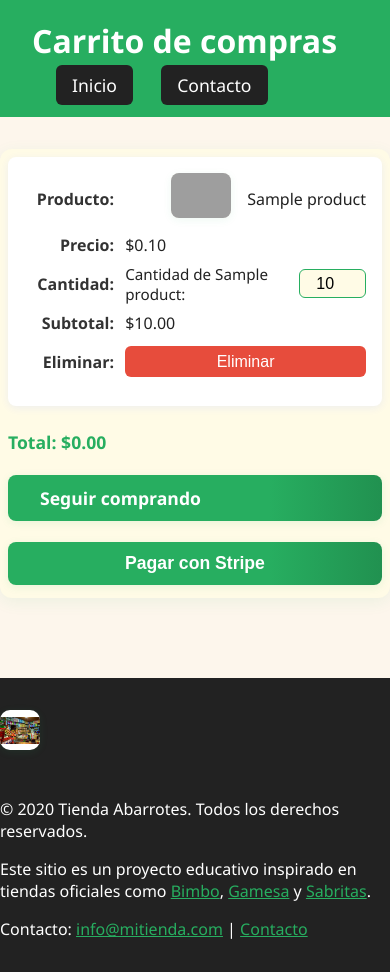
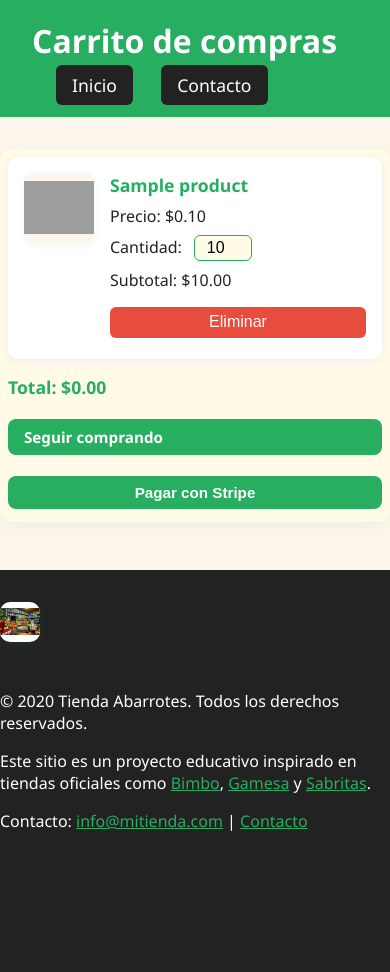
Before and after one commit to exael2000/TiendaAbarrotesFlaskStripe, a Flask app: template mi_tienda/templates/cart.html in a window 390 px wide. After the commit the page ends 831 px from the top, so only its background shows below. Run offline with Flask 3, Linux system fonts and the light colour scheme; the template is opened without the code that fills it: most values are stand-ins (such as "Sample title", 1, 10 or a date in 2020); grey boxes are pictures that could not be loaded.

Commit message:
arreglo de la funcion de modo cel y escritorio de cart.html

```diff
--- a/mi_tienda/static/css/styles_cart.css
+++ b/mi_tienda/static/css/styles_cart.css
@@ -1,47 +1,28 @@
-/* Layout base para footer fijo */
+/* Paleta principal */
+:root {
+  --verde: #27ae60;
+  --verde-oscuro: #145a32;
+  --crema: #fdf6ec;
+  --crema-claro: #fffbe6;
+  --rojo: #e74c3c;
+  --rojo-oscuro: #c0392b;
+  --gris: #222;
+  --blanco: #fff;
+}
+
+/* Banner y fondo base */
 html, body {
   height: 100%;
   margin: 0;
   padding: 0;
   font-family: 'Segoe UI', Arial, sans-serif;
-  background: #fdf6ec; /* crema claro */
-  color: #222;
-}
-
-body {
-  display: flex;
-  flex-direction: column;
-  min-height: 100vh;
-}
-
-main {
-  flex: 1;
-  max-width: 1200px;
-  margin: 2rem auto;
-  padding: 0 1rem 2rem 1rem;
-  background: #fffbe6; /* crema más claro */
-  border-radius: 12px;
-  box-shadow: 0 4px 16px rgba(39, 174, 96, 0.08);
-}
-
-/* El contenedor de la tabla ocupa todo el alto disponible */
-.cart-table {
-  flex: 1 1 auto;
-  display: table;
-  width: 100%;
-  border-collapse: collapse;
-  background: #fffbe6;
-  border-radius: 12px;
-  box-shadow: 0 4px 16px rgba(39, 174, 96, 0.08);
-  overflow: hidden;
-  table-layout: auto;
-  word-break: break-word;
-  min-height: 300px; /* puedes ajustar este valor */
+  background: var(--crema);
+  color: var(--gris);
 }
 
 header {
-  background: #27ae60;
-  color: #fff;
+  background: var(--verde);
+  color: var(--blanco);
   padding: 1.2rem 2rem;
   display: flex;
   align-items: center;
@@ -55,34 +36,39 @@ header h1 {
 }
 
 nav a {
-  color: #fff;
+  color: var(--blanco);
   text-decoration: none;
   margin-left: 1.5rem;
   font-size: 1.1rem;
-  background: #222;
+  background: var(--gris);
   padding: 0.5rem 1rem;
   border-radius: 6px;
   transition: background 0.2s;
 }
 
 nav a:hover {
-  background: #145a32;
+  background: var(--verde-oscuro);
 }
 
 main {
   max-width: 1200px;
   margin: 2rem auto;
   padding: 0 1rem 2rem 1rem;
-  flex: 1;
+  background: var(--crema-claro);
+  border-radius: 12px;
+  box-shadow: 0 4px 16px rgba(39, 174, 96, 0.08);
 }
 
+/* Tabla de carrito */
 .cart-table {
   width: 100%;
   border-collapse: collapse;
-  background: #fffbe6;
+  background: var(--crema-claro);
   border-radius: 12px;
   box-shadow: 0 4px 16px rgba(39, 174, 96, 0.08);
   overflow: hidden;
+  table-layout: auto;
+  word-break: break-word;
 }
 
 .cart-table th, .cart-table td {
@@ -117,7 +103,7 @@ main {
   object-fit: contain;
   border-radius: 8px;
   margin-right: 0.5rem;
-  background: #fdf6ec;
+  background: var(--crema);
   box-shadow: 0 2px 8px rgba(39,174,96,0.08);
 }
 
@@ -159,15 +145,15 @@ input[type="number"], .cart-qty {
   margin-top: 1rem;
 }
 
-.btn, .checkout-btn {
-  background: linear-gradient(90deg, #27ae60 70%, #219150 100%);
-  color: #fff;
+/* Botones básicos */
+.btn, .checkout-btn, .remove-btn {
+  background: var(--verde);
+  color: var(--blanco);
   border: none;
   padding: 0.7rem 2rem;
   border-radius: 8px;
   font-size: 1.1rem;
   font-weight: 600;
-  box-shadow: 0 2px 8px rgba(39,174,96,0.10);
   cursor: pointer;
   transition: background 0.2s, transform 0.2s;
   margin-left: 0.5rem;
@@ -265,8 +235,38 @@ input[type="number"], .cart-qty {
     display: block;
   }
   .cart-table {
+    font-size: 0.95rem;
     min-width: 0;
     overflow-x: auto;
+    background: var(--crema-claro);
+  }
+  .cart-table th, .cart-table td {
+    padding: 0.5rem;
+    font-size: 0.9rem;
+    min-width: 80px;
+    max-width: 160px;
+    word-break: break-word;
+  }
+  .cart-img {
+    width: 40px;
+    height: 40px;
+    margin-right: 0.3rem;
+    background: var(--crema);
+  }
+  .remove-btn, .btn, .checkout-btn {
+    font-size: 0.95rem;
+    padding: 0.5rem 1rem;
+  }
+  input[type="number"], .cart-qty {
+    width: 40px;
+    font-size: 0.9rem;
+    padding: 0.2rem;
+    background: var(--crema-claro);
+  }
+  .cart-table {
+    min-width: 0;
+    overflow-x: auto;
+    background: var(--crema-claro);
   }
   .cart-img {
     width: 100%;
@@ -274,15 +274,18 @@ input[type="number"], .cart-qty {
     height: auto;
     margin: 0 auto 0.5rem auto;
     display: block;
+    background: var(--crema);
   }
   .cart-total {
     text-align: left;
     font-size: 1.1rem;
     margin-top: 1rem;
+    color: var(--verde);
   }
   main {
     max-width: 100vw;
     padding: 0.5rem;
+    background: var(--crema-claro);
   }
   .footer-content {
     flex-direction: column;
@@ -294,6 +297,77 @@ input[type="number"], .cart-qty {
     height: 60px;
     margin-bottom: 1rem;
     margin-right: 0;
+    background: var(--blanco);
+  }
+  /* Tarjetas para móvil */
+  .cart-table {
+    display: none !important;
+  }
+  .cart-list {
+    display: flex;
+    flex-direction: column;
+    gap: 1.2rem;
+    width: 100%;
+  }
+  .cart-item {
+    display: flex;
+    background: var(--blanco);
+    border-radius: 10px;
+    box-shadow: 0 2px 8px #eee;
+    padding: 1rem;
+    margin-bottom: 0.5rem;
+    align-items: flex-start;
+    gap: 1rem;
+  }
+  .cart-item-img img {
+    width: 70px;
+    height: 70px;
+    object-fit: contain;
+    border-radius: 8px;
+    background: var(--crema);
+    box-shadow: 0 2px 8px rgba(39,174,96,0.08);
+  }
+  .cart-item-info {
+    flex: 1;
+    display: flex;
+    flex-direction: column;
+    gap: 0.5rem;
+  }
+  .cart-item-title {
+    font-weight: bold;
+    font-size: 1.1rem;
+    color: var(--verde);
+  }
+  .cart-item-price,
+  .cart-item-qty,
+  .cart-item-subtotal {
+    font-size: 1rem;
+    color: var(--gris);
+  }
+  .cart-item-qty input[type="number"] {
+    width: 50px;
+    padding: 0.2rem;
+    font-size: 1rem;
+    border-radius: 6px;
+    border: 1px solid var(--verde);
+    background: var(--crema-claro);
+    margin-left: 0.5rem;
+  }
+  .remove-btn {
+    background: var(--rojo);
+    color: var(--blanco);
+    border: none;
+    padding: 0.4rem 1rem;
+    border-radius: 6px;
+    cursor: pointer;
+    font-size: 1rem;
+    font-weight: 500;
+    transition: background 0.2s;
+    margin-top: 0.5rem;
+    align-self: flex-start;
+  }
+  .remove-btn:hover {
+    background: var(--rojo-oscuro);
   }
 }
 
@@ -305,115 +379,16 @@ input[type="number"], .cart-qty {
   .cart-img {
     width: 40px;
     height: 40px;
+    background: var(--crema);
   }
   .footer-logo {
     width: 40px;
     height: 40px;
+    background: var(--blanco);
   }
 }
 
-@media (max-width: 700px) {
-  .cart-table,
-  .cart-table thead,
-  .cart-table tbody,
-  .cart-table tr {
-    display: block;
-    width: 100%;
-  }
-  .cart-table tr {
-    display: grid;
-    grid-template-columns: 1fr 1fr;
-    gap: 0.5rem;
-    margin-bottom: 1.2rem;
-    border-bottom: 1px solid #eee;
-    padding-bottom: 0.7rem;
-  }
-  .cart-table th,
-  .cart-table td {
-    display: flex;
-    align-items: center;
-    padding: 0.3rem 0.2rem;
-    font-size: 1rem;
-    border: none;
-    width: 100%;
-    box-sizing: border-box;
-  }
-  .cart-table th {
-    font-weight: bold;
-    background: #f8f8f8;
-    color: #333;
-    justify-content: flex-end;
-    text-align: right;
-  }
-  .cart-table td {
-    justify-content: flex-start;
-    text-align: left;
-  }
-  .cart-table thead {
-    display: none;
-  }
-  .cart-table td::before {
-    content: attr(data-label);
-    font-weight: bold;
-    color: #555;
-    margin-right: 0.5em;
-    min-width: 90px;
-    display: inline-block;
-  }
+/* Oculta ambos por defecto, JS los muestra */
+#cart-table, #cart-list {
+  display: none;
 }
-
-@media (max-width: 700px) {
-  .cart-list {
-    display: flex;
-    flex-direction: column;
-    gap: 1.2rem;
-    width: 100%;
-  }
-  .cart-item {
-    background: #fff;
-    border-radius: 8px;
-    box-shadow: 0 2px 8px #eee;
-    padding: 1rem;
-    margin-bottom: 0.5rem;
-  }
-  .cart-row {
-    display: flex;
-    flex-direction: row;
-    align-items: center;
-    gap: 0.7rem;
-    margin-bottom: 0.5rem;
-    width: 100%;
-  }
-  .cart-label {
-    font-weight: bold;
-    min-width: 90px;
-    color: #333;
-    text-align: right;
-    flex-shrink: 0;
-  }
-  .cart-value {
-    flex: 1;
-    text-align: left;
-    word-break: break-word;
-    display: flex;
-    align-items: center;
-    gap: 0.5rem;
-  }
-  .cart-img {
-    width: 60px;
-    height: auto;
-    margin-right: 0.5rem;
-    vertical-align: middle;
-  }
-  input.cart-qty {
-    max-width: 70px;
-  }
-  label[for^="qty-"] {
-    font-size: 0.95em;
-    margin-right: 0.5em;
-    min-width: 0;
-  }
-  .cart-total, .cart-actions {
-    text-align: left;
-  }
-}
--- a/mi_tienda/templates/cart.html
+++ b/mi_tienda/templates/cart.html
@@ -15,63 +15,174 @@
     </nav>
   </header>
   <main>
-  {% if items %}
-    <form id="cart-form" action="{{ url_for('route_update_cart') }}" method="POST">
-      <div class="cart-list">
+    {% if items %}
+      <!-- Tabla para escritorio -->
+      <form action="{{ url_for('route_update_cart') }}" method="POST" id="cart-form">
+        <table class="cart-table" id="cart-table">
+          <thead>
+            <tr>
+              <th>Producto</th>
+              <th>Precio</th>
+              <th>Cantidad</th>
+              <th>Subtotal</th>
+              <th>Eliminar</th>
+            </tr>
+          </thead>
+          <tbody>
+            {% for item in items %}
+            <tr id="row-{{ item.product.id }}">
+              <td>
+                {% if item.product.supplier and item.product.image %}
+                  <img src="{{ url_for('static', filename='img/' ~ item.product.supplier ~ '/' ~ item.product.image) }}" alt="{{ item.product.name }}" class="cart-img">
+                {% else %}
+                  <img src="{{ url_for('static', filename='img/no_image.jpg') }}" alt="Sin imagen" class="cart-img">
+                {% endif %}
+                <div>{{ item.product.name }}</div>
+              </td>
+              <td>${{ "%.2f"|format(item.product.price_cents / 100) }}</td>
+              <td>
+                <label for="qty-{{ item.product.id }}" class="sr-only">Cantidad de {{ item.product.name }}</label>
+                <input type="number"
+                       id="qty-{{ item.product.id }}"
+                       name="quantity[{{ item.product.id }}]"
+                       value="{{ item.quantity }}"
+                       min="1"
+                       max="{{ item.product.stock }}"
+                       class="cart-qty">
+                <button type="submit"
+                        name="update"
+                        value="{{ item.product.id }}"
+                        class="update-btn">Actualizar</button>
+              </td>
+              <td id="subtotal-{{ item.product.id }}">${{ "%.2f"|format(item.subtotal / 100) }}</td>
+              <td>
+                <button type="submit"
+                        name="remove"
+                        value="{{ item.product.id }}"
+                        class="remove-btn">Eliminar</button>
+              </td>
+            </tr>
+            {% endfor %}
+          </tbody>
+        </table>
+      </form>
+
+      <!-- Tarjetas para móvil -->
+      <div class="cart-list" id="cart-list">
         {% for item in items %}
-        <div class="cart-item">
-          <div class="cart-row">
-            <span class="cart-label">Producto:</span>
-            <span class="cart-value">
-              {% if item.product.supplier and item.product.image %}
-                <img src="{{ url_for('static', filename='img/' ~ item.product.supplier ~ '/' ~ item.product.image) }}" alt="{{ item.product.name }}" class="cart-img" width="60">
-              {% else %}
-                <img src="{{ url_for('static', filename='img/no_image.jpg') }}" alt="Sin imagen" class="cart-img" width="60">
-              {% endif %}
-              {{ item.product.name }}
-            </span>
+        <div class="cart-item" id="row-mobile-{{ item.product.id }}">
+          <div class="cart-item-img">
+            {% if item.product.supplier and item.product.image %}
+              <img src="{{ url_for('static', filename='img/' ~ item.product.supplier ~ '/' ~ item.product.image) }}" alt="{{ item.product.name }}">
+            {% else %}
+              <img src="{{ url_for('static', filename='img/no_image.jpg') }}" alt="Sin imagen">
+            {% endif %}
           </div>
-          <div class="cart-row">
-            <span class="cart-label">Precio:</span>
-            <span class="cart-value">${{ "%.2f"|format(item.product.price_cents / 100) }}</span>
-          </div>
-          <div class="cart-row">
-            <span class="cart-label">Cantidad:</span>
-            <span class="cart-value">
-              <label for="qty-{{ item.product.id }}">Cantidad de {{ item.product.name }}:</label>
-              <input type="number" id="qty-{{ item.product.id }}" name="quantity[{{ item.product.id }}]" value="{{ item.quantity }}" min="1" max="{{ item.product.stock }}" class="cart-qty" data-product-id="{{ item.product.id }}">
-            </span>
-          </div>
-          <div class="cart-row">
-            <span class="cart-label">Subtotal:</span>
-            <span class="cart-value" id="subtotal-{{ item.product.id }}">${{ "%.2f"|format(item.subtotal / 100) }}</span>
-          </div>
-          <div class="cart-row">
-            <span class="cart-label">Eliminar:</span>
-            <span class="cart-value">
-              <button type="button" class="remove-btn" data-product-id="{{ item.product.id }}" title="Eliminar producto">Eliminar</button>
-            </span>
+          <div class="cart-item-info">
+            <div class="cart-item-title">{{ item.product.name }}</div>
+            <div class="cart-item-price">Precio: ${{ "%.2f"|format(item.product.price_cents / 100) }}</div>
+            <div class="cart-item-qty">
+              <label for="qty-mobile-{{ item.product.id }}">Cantidad:</label>
+              <input type="number"
+                     id="qty-mobile-{{ item.product.id }}"
+                     value="{{ item.quantity }}"
+                     min="1"
+                     max="{{ item.product.stock }}"
+                     class="cart-qty"
+                     data-product-id="{{ item.product.id }}">
+            </div>
+            <div class="cart-item-subtotal" id="subtotal-mobile-{{ item.product.id }}">Subtotal: ${{ "%.2f"|format(item.subtotal / 100) }}</div>
+            <button type="button"
+                    class="remove-btn"
+                    data-product-id="{{ item.product.id }}">Eliminar</button>
           </div>
         </div>
         {% endfor %}
       </div>
+
       <div class="cart-total">
-        <strong>Total: ${{ "%.2f"|format(total / 100) }}</strong>
+        <strong id="cart-total-value">Total: ${{ "%.2f"|format(total / 100) }}</strong>
       </div>
       <div class="cart-actions">
         <a href="{{ url_for('index') }}" class="btn">Seguir comprando</a>
+        <form action="{{ url_for('create_checkout_session') }}" method="POST" style="display:inline;">
+          <button type="submit" class="btn checkout-btn">Pagar con Stripe</button>
+        </form>
       </div>
-    </form>
-    <form action="{{ url_for('create_checkout_session') }}" method="POST" style="text-align:right; margin-top:1rem;">
-      <button type="submit" class="btn checkout-btn">Pagar con Stripe</button>
-    </form>
-  {% else %}
-    <p class="empty-cart">Tu carrito está vacío.</p>
-    <a href="{{ url_for('index') }}" class="btn">Ver productos</a>
-  {% endif %}
-</main>
+    {% else %}
+      <p class="empty-cart">Tu carrito está vacío.</p>
+      <a href="{{ url_for('index') }}" class="btn">Ver productos</a>
+    {% endif %}
+  </main>
+  <footer class="main-footer">
+    <div class="footer-content">
+      <img src="{{ url_for('static', filename='img/banner.jpg') }}" alt="Tienda Abarrotes" class="footer-logo">
+      <div>
+        <p>&copy; {{ now.year }} Tienda Abarrotes. Todos los derechos reservados.</p>
+        <p>
+          Este sitio es un proyecto educativo inspirado en tiendas oficiales como
+          <a href="https://www.bimbo.com.mx/" target="_blank" rel="noopener">Bimbo</a>,
+          <a href="https://www.gamesa.com.mx/" target="_blank" rel="noopener">Gamesa</a> y
+          <a href="https://www.sabritas.com.mx/" target="_blank" rel="noopener">Sabritas</a>.
+        </p>
+        <p>
+          Contacto: <a href="mailto:info@mitienda.com">info@mitienda.com</a> |
+          <a href="{{ url_for('contacto') }}">Contacto</a>
+        </p>
+      </div>
+    </div>
+  </footer>
   <script>
-document.querySelectorAll('.cart-qty').forEach(function(input) {
+function toggleCartView() {
+  const table = document.getElementById('cart-table');
+  const list = document.getElementById('cart-list');
+  if (window.innerWidth <= 700) {
+    if (table) table.style.display = 'none';
+    if (list) list.style.display = 'block';
+  } else {
+    if (table) table.style.display = 'table';
+    if (list) list.style.display = 'none';
+  }
+}
+window.addEventListener('resize', toggleCartView);
+window.addEventListener('DOMContentLoaded', toggleCartView);
+
+function isMobile() {
+  return window.innerWidth <= 700;
+}
+
+// Eliminar en móvil
+document.querySelectorAll('#cart-list .remove-btn').forEach(function(btn) {
+  btn.addEventListener('click', function() {
+    const productId = this.dataset.productId;
+    fetch("{{ url_for('route_update_cart') }}", {
+      method: "POST",
+      headers: {
+        "Content-Type": "application/json",
+        "X-Requested-With": "XMLHttpRequest"
+      },
+      body: JSON.stringify({ product_id: productId, remove: true })
+    })
+    .then(response => response.json())
+    .then(data => {
+      if (data.success) {
+        document.getElementById(`row-mobile-${productId}`).remove();
+        document.getElementById('cart-total-value').textContent = `Total: $${data.total}`;
+        if (data.total == "0.00") {
+          document.getElementById('cart-list').style.display = "none";
+          document.querySelector('.cart-total').style.display = "none";
+          document.querySelector('.cart-actions').style.display = "none";
+          document.querySelector('.empty-cart').style.display = "block";
+        }
+      } else {
+        alert(data.message || "Error al eliminar el producto.");
+      }
+    });
+  });
+});
+
+// Actualizar cantidad en móvil
+document.querySelectorAll('#cart-list .cart-qty').forEach(function(input) {
   input.addEventListener('change', function() {
     const productId = this.dataset.productId;
     const quantity = this.value;
@@ -86,8 +197,8 @@ document.querySelectorAll('.cart-qty').forEach(function(input) {
     .then(response => response.json())
     .then(data => {
       if (data.success) {
-        document.querySelector(`#subtotal-${productId}`).textContent = `$${data.subtotal}`;
-        document.querySelector('.cart-total strong').textContent = `Total: $${data.total}`;
+        document.getElementById(`subtotal-mobile-${productId}`).textContent = `Subtotal: $${data.subtotal}`;
+        document.getElementById('cart-total-value').textContent = `Total: $${data.total}`;
       } else {
         alert(data.message || "Error al actualizar el carrito.");
       }
@@ -95,53 +206,32 @@ document.querySelectorAll('.cart-qty').forEach(function(input) {
   });
 });
 
-document.querySelectorAll('.remove-btn').forEach(function(btn) {
-  btn.addEventListener('click', function() {
-    const productId = this.dataset.productId;
-    fetch("{{ url_for('route_update_cart') }}", {
-      method: "POST",
-      headers: {
-        "Content-Type": "application/json",
-        "X-Requested-With": "XMLHttpRequest"
-      },
-      body: JSON.stringify({ product_id: productId, remove: true })
-    })
-    .then(response => response.json())
-    .then(data => {
-      if (data.success) {
-        document.getElementById(`row-${productId}`).remove();
-        document.querySelector('.cart-total strong').textContent = `Total: $${data.total}`;
-        // Si el carrito está vacío, muestra el mensaje
-        if (data.total == "0.00") {
-          document.querySelector('.cart-table').style.display = "none";
-          document.querySelector('.cart-total').style.display = "none";
-          document.querySelector('.cart-actions').style.display = "none";
-          document.querySelector('.empty-cart').style.display = "block";
+// Actualizar cantidad en escritorio (tabla)
+document.querySelectorAll('#cart-table .cart-qty').forEach(function(input) {
+  input.addEventListener('change', function() {
+    if (!isMobile()) {
+      const productId = this.id.replace('qty-', '');
+      const quantity = this.value;
+      fetch("{{ url_for('route_update_cart') }}", {
+        method: "POST",
+        headers: {
+          "Content-Type": "application/json",
+          "X-Requested-With": "XMLHttpRequest"
+        },
+        body: JSON.stringify({ product_id: productId, quantity: quantity })
+      })
+      .then(response => response.json())
+      .then(data => {
+        if (data.success) {
+          document.getElementById(`subtotal-${productId}`).textContent = `$${data.subtotal}`;
+          document.getElementById('cart-total-value').textContent = `Total: $${data.total}`;
+        } else {
+          alert(data.message || "Error al actualizar el carrito.");
         }
-      } else {
-        alert(data.message || "Error al eliminar el producto.");
-      }
-    });
+      });
+    }
   });
 });
 </script>
-<footer class="main-footer">
-  <div class="footer-content">
-    <img src="{{ url_for('static', filename='img/banner.jpg') }}" alt="Tienda Abarrotes" class="footer-logo">
-    <div>
-      <p>&copy; {{ now.year }} Tienda Abarrotes. Todos los derechos reservados.</p>
-      <p>
-        Este sitio es un proyecto educativo inspirado en tiendas oficiales como
-        <a href="https://www.bimbo.com.mx/" target="_blank" rel="noopener">Bimbo</a>,
-        <a href="https://www.gamesa.com.mx/" target="_blank" rel="noopener">Gamesa</a> y
-        <a href="https://www.sabritas.com.mx/" target="_blank" rel="noopener">Sabritas</a>.
-      </p>
-      <p>
-        Contacto: <a href="mailto:info@mitienda.com">info@mitienda.com</a> |
-        <a href="{{ url_for('contacto') }}">Contacto</a>
-      </p>
-    </div>
-  </div>
-</footer>
 </body>
 </html>
```
Also changed, not shown: other parts of mi_tienda/static/css/styles_cart.css (+15 -31 lines).
